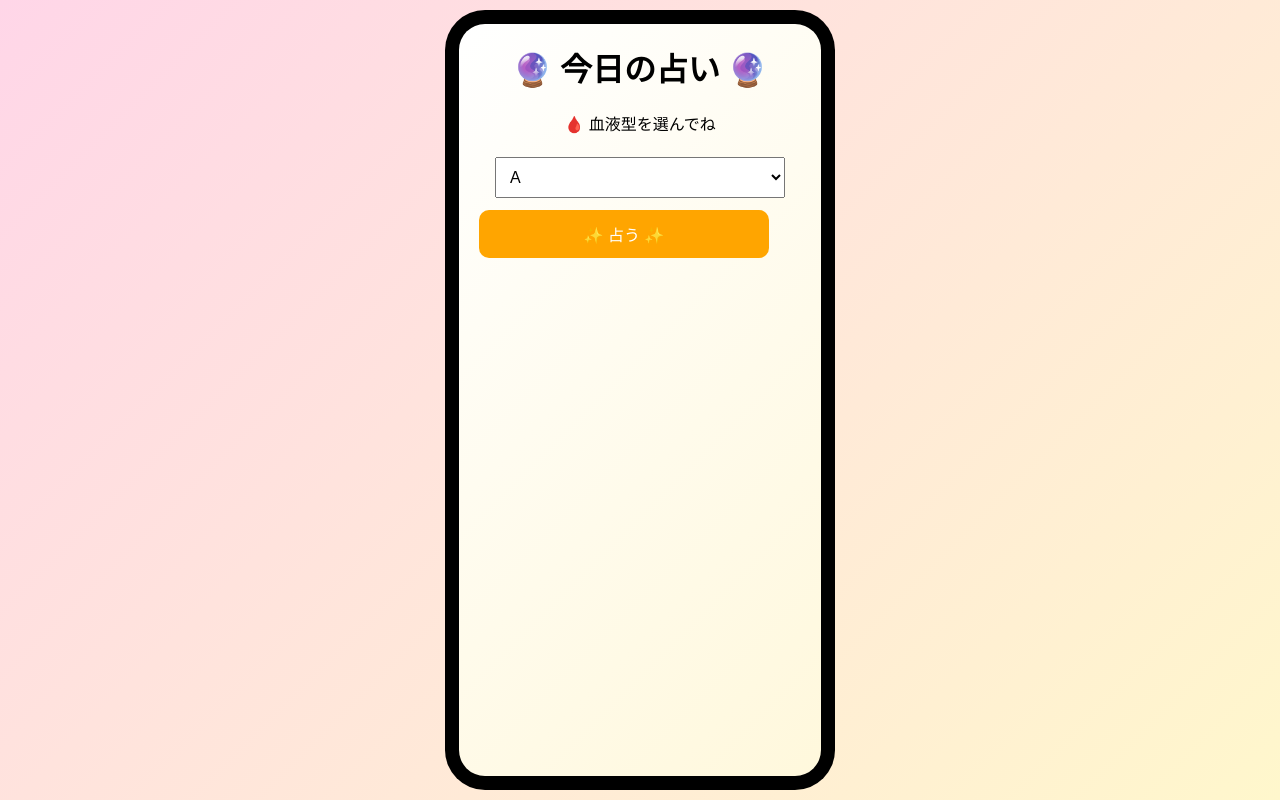
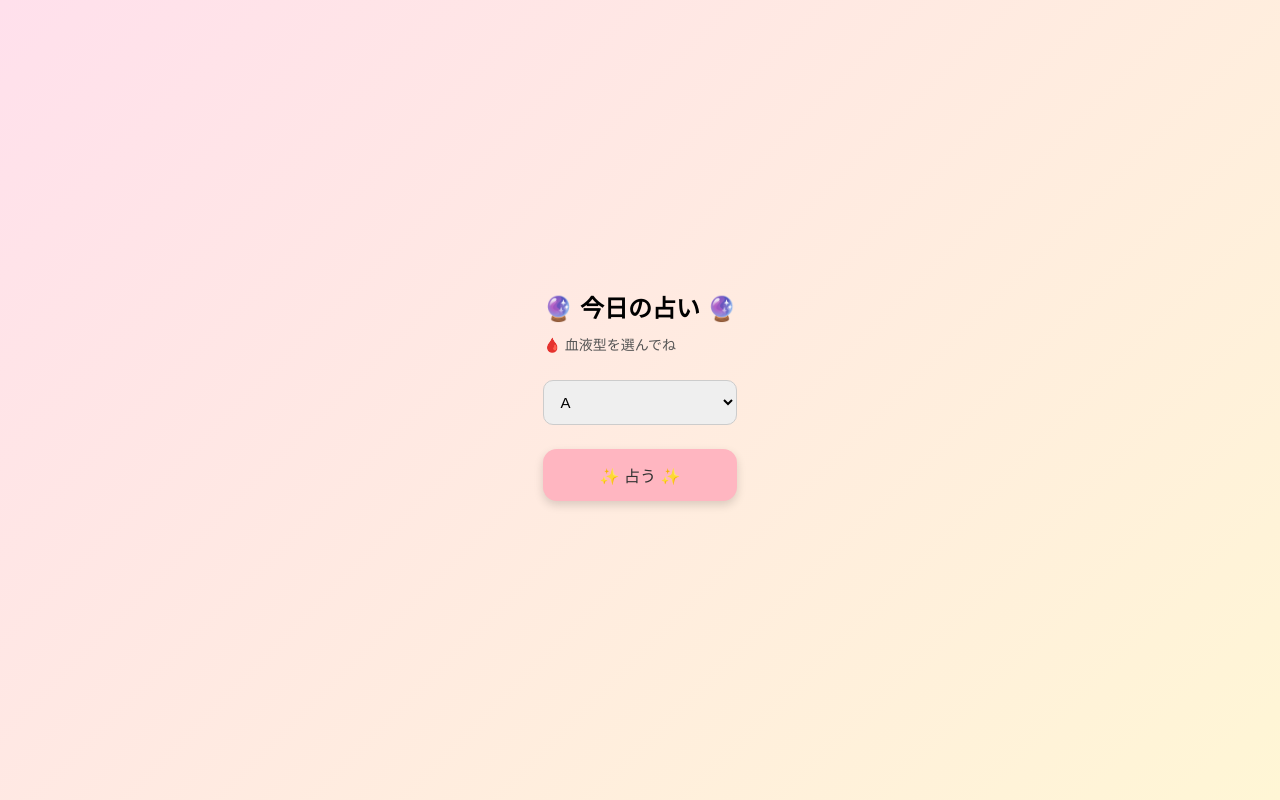
Before and after one commit to 89r4jbkvpx-afk/orange, a plain HTML site: page index.html in a window 1280 px wide. Both pictures are taken after a click on the button "🩸 血液型占い". Drawn offline with Linux system fonts and the light colour scheme.

Commit message:
Update style.css

```diff
--- a/style.css
+++ b/style.css
@@ -1,77 +1,135 @@
+/* ===== 全体 ===== */
 * {
   box-sizing: border-box;
 }
 
 body {
   margin: 0;
+  font-family: "Hiragino Kaku Gothic ProN", "Yu Gothic", "Meiryo", sans-serif;
+  background: linear-gradient(135deg, #ffe0ec, #fff6d5);
   min-height: 100vh;
-  background: linear-gradient(135deg, #ffd6e8, #fff7cc);
   display: flex;
   justify-content: center;
   align-items: center;
-  font-family: -apple-system, BlinkMacSystemFont, sans-serif;
 }
 
-.phone {
-  width: 390px;
-  height: 780px;
-  background: #000;
-  border-radius: 40px;
-  padding: 14px;
+/* ===== メインカード ===== */
+.container {
+  background: #fff;
+  width: 90%;
+  max-width: 420px;
+  padding: 24px 20px 28px;
+  border-radius: 20px;          /* 丸四角 */
+  box-shadow: 0 12px 30px rgba(0, 0, 0, 0.15);
+  text-align: center;
+  animation: fadeIn 0.4s ease;
 }
 
-.screen {
-  width: 100%;
-  height: 100%;
-  background: linear-gradient(135deg, #fff, #fff8dc);
-  border-radius: 26px;
-  padding: 20px;
-  text-align: center;
-  overflow-y: auto;
-  transition: background 0.5s;
+/* ===== タイトル ===== */
+h1 {
+  margin-top: 0;
+  margin-bottom: 10px;
+  font-size: 24px;
 }
 
-h1 {
-  margin-top: 0;
+p {
+  margin: 10px 0 18px;
+  font-size: 14px;
+  color: #555;
 }
 
+/* ===== ボタン ===== */
 button {
-  width: 90%;
-  padding: 12px;
-  margin: 6px 0;
+  width: 100%;
+  padding: 14px;
+  margin: 10px 0;
   font-size: 16px;
   border: none;
-  border-radius: 10px;
+  border-radius: 14px;
   background: #ffb6c1;
+  color: #333;
   cursor: pointer;
+  box-shadow: 0 4px 10px rgba(0, 0, 0, 0.15);
+  transition: transform 0.2s ease, box-shadow 0.2s ease;
 }
 
 button:hover {
-  opacity: 0.9;
+  transform: translateY(-2px);
+  box-shadow: 0 8px 18px rgba(0, 0, 0, 0.2);
 }
 
-input, select {
-  width: 90%;
-  padding: 10px;
-  margin: 6px 0;
-  font-size: 16px;
+button:active {
+  transform: translateY(0);
+  box-shadow: 0 4px 10px rgba(0, 0, 0, 0.15);
 }
 
-#runBtn {
-  display: none;
-  background: #ffa500;
-  color: #fff;
+/* ===== 入力欄 ===== */
+select,
+input {
+  width: 100%;
+  padding: 12px;
+  margin: 8px 0 14px;
+  font-size: 15px;
+  border-radius: 10px;
+  border: 1px solid #ccc;
 }
 
-.result-box {
+/* ===== 結果画面 ===== */
+.result {
   margin-top: 15px;
-  padding: 18px;
-  border-radius: 14px;
-  font-size: 18px;
-  animation: pop 0.4s ease;
+  padding: 16px;
+  border-radius: 16px;
+  background: #fff6f9;
+  animation: popIn 0.4s ease;
 }
 
-@keyframes pop {
-  from { transform: scale(0.9); opacity: 0; }
-  to { transform: scale(1); opacity: 1; }
+.result h2 {
+  margin-top: 0;
+  font-size: 20px;
 }
+
+.result p {
+  font-size: 15px;
+  margin: 8px 0;
+}
+
+/* ===== ラッキー系 ===== */
+.lucky {
+  margin-top: 10px;
+  font-weight: bold;
+}
+
+/* ===== 非表示切り替え ===== */
+.hidden {
+  display: none;
+}
+
+/* ===== アニメーション ===== */
+@keyframes fadeIn {
+  from {
+    opacity: 0;
+    transform: translateY(8px);
+  }
+  to {
+    opacity: 1;
+    transform: translateY(0);
+  }
+}
+
+@keyframes popIn {
+  from {
+    opacity: 0;
+    transform: scale(0.96);
+  }
+  to {
+    opacity: 1;
+    transform: scale(1);
+  }
+}
+
+/* ===== PCでも崩れない調整 ===== */
+@media (min-width: 600px) {
+  .container {
+    padding: 28px 26px 32px;
+  }
+}
```
